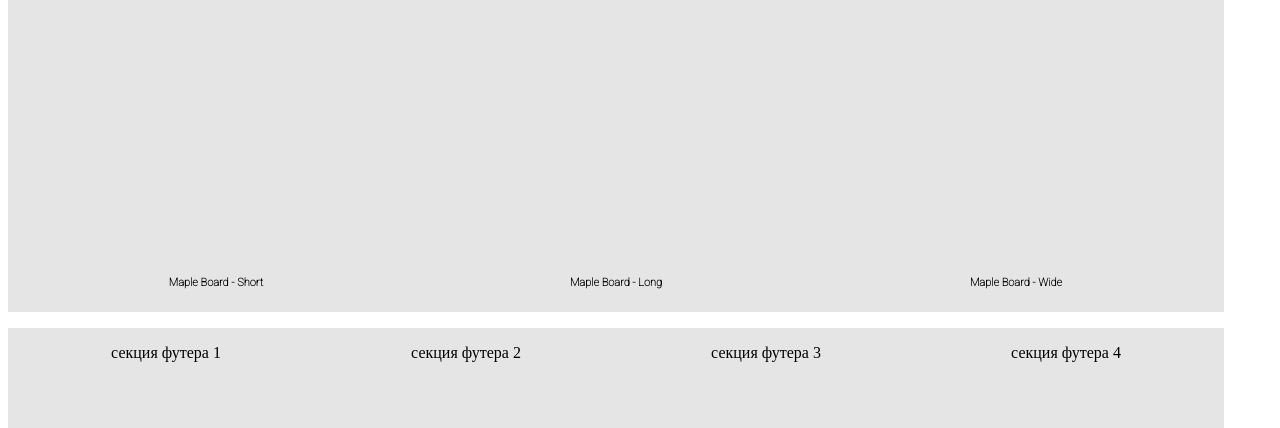
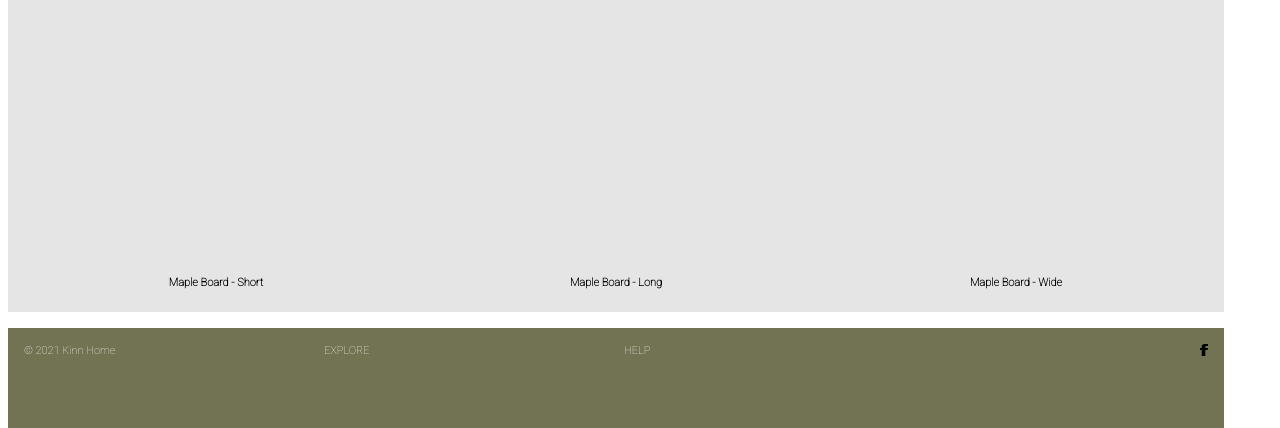
Before and after one commit to aygina/figma6, a plain HTML site: page index.html in a window 1280 px wide. Shown: the part 562-990 px from the top of the page. Drawn offline with Linux system fonts and the light colour scheme.

Commit message:
наброски футера

```diff
--- a/index.html
+++ b/index.html
@@ -73,10 +73,12 @@
         </main>
 
         <footer class="footer">
-            <section class="innerf1">секция футера 1</section>
-            <section class="innerf2">секция футера 2</section>
-            <section class="innerf3">секция футера 3</section>
-            <section class="innerf4">секция футера 4</section>
+            <section class="innerf1">	&copy; 2021 Kinn Home</section>
+            <section class="innerf2">EXPLORE</section>
+            <section class="innerf3">HELP</section>
+            <section class="innerf4">
+                <img id="media" src="src/images/media.svg" width="100%" height="100%" alt="media">
+            </section>
         </footer>
     </div>
 </body>
--- a/src/styles/style.css
+++ b/src/styles/style.css
@@ -154,9 +154,47 @@ nav {
     display: grid;
     grid-row: 3 / 4;
     grid-column: 1 / 2;
-    background-color: #E5E5E5;
+    background-color: #717353;
     grid-template-columns: repeat(4, 1fr);
     grid-template-rows: 1fr;
     gap: 1rem;
     padding: 1rem;
+    color: white;
+    font-family: 'Roboto';
+    font-style: normal;
+    font-weight: 400;
+    text-align: center;
+    font-size: 11px;
 }
+
+.innerf1 {
+    grid-row: 1 / 2;
+    grid-column: 1 / 2;
+    display: grid;
+    justify-self: start;
+}
+
+.innerf2 {
+    grid-row: 1 / 2;
+    grid-column: 2 / 3;
+    display: grid;
+    justify-self: start;
+}
+
+.innerf3 {
+    grid-row: 1 / 2;
+    grid-column: 3 / 4;
+    display: grid;
+    justify-self: start;
+}
+
+.innerf4 {
+    grid-row: 1 / 2;
+    grid-column: 4 / 5;
+    display: grid;
+    justify-self: end;
+    align-self: start;
+    width: 8px;
+    height: 10x;
+    left: 22px;
+}
```
Also changed, not shown: src/images/media.svg (added).
